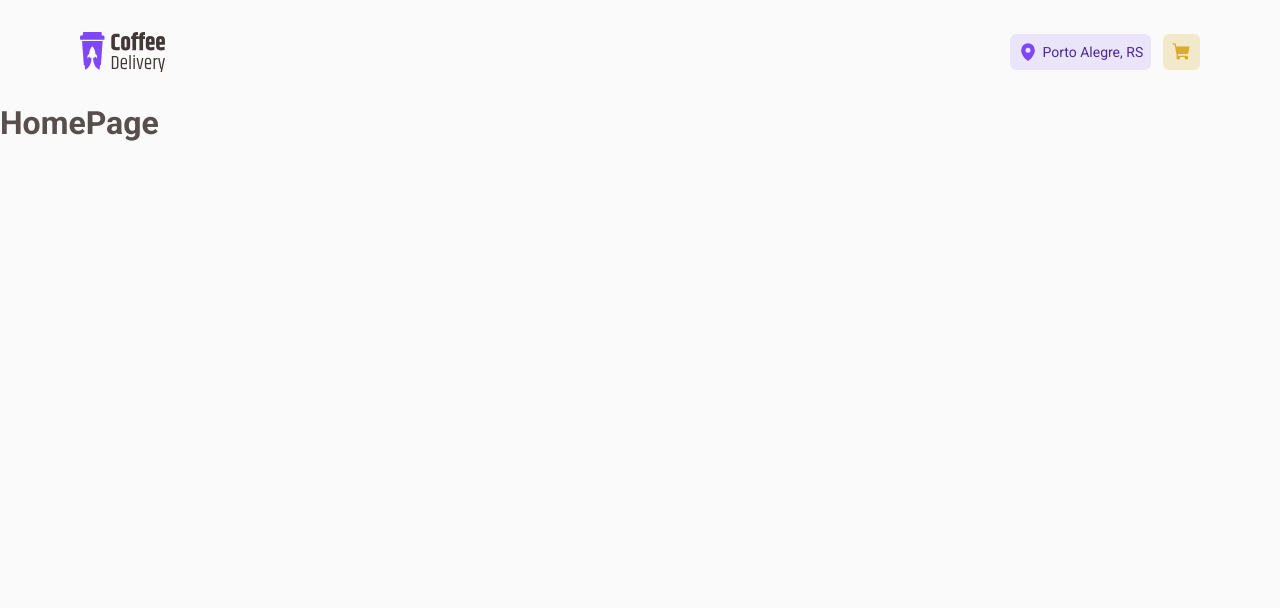
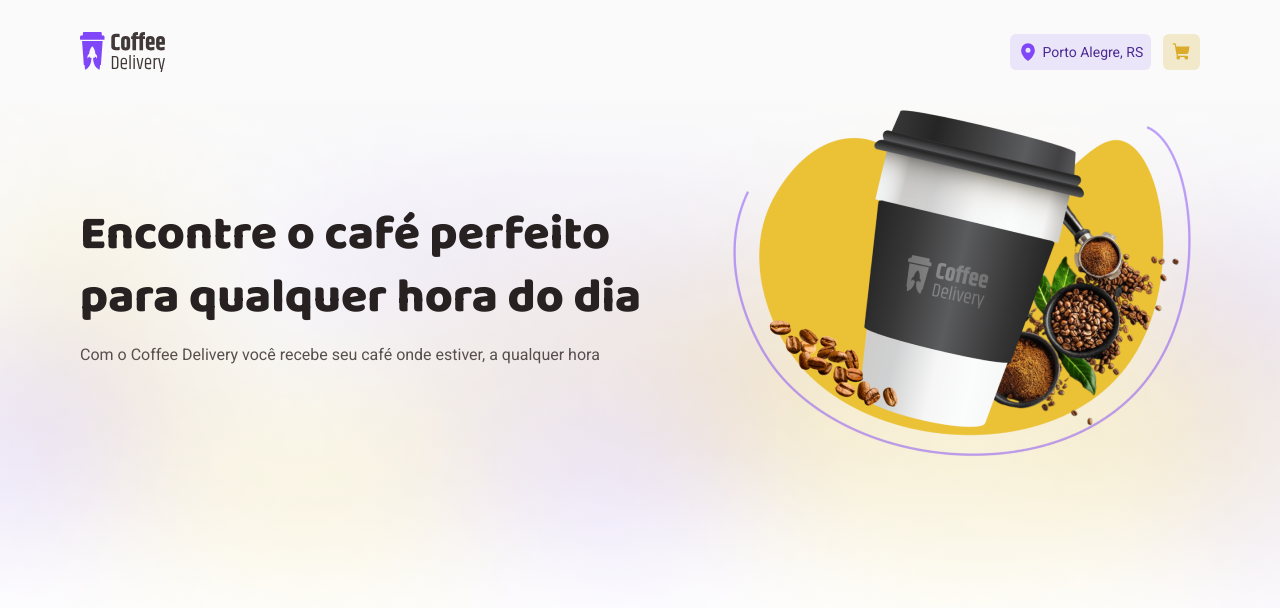
Before and after one commit to GabrielMatoss/CoffeeHouse, a React (Vite) app: page / in a window 1280 px wide. Shown: the top 608 px of the page. Built offline with nearby package versions, Linux system fonts and the light colour scheme.

Commit message:
feat(home): add import of HomePageContainer and Hero Component

```diff
--- a/src/pages/Home/index.tsx
+++ b/src/pages/Home/index.tsx
@@ -1,5 +1,10 @@
+import { Hero } from "./components/Hero";
+import { HomePageContainer } from "./styles";
+
 export function Home(){
     return(
-        <h1>HomePage</h1>
+       <HomePageContainer>
+        <Hero />
+       </HomePageContainer>
     );
 }
```
